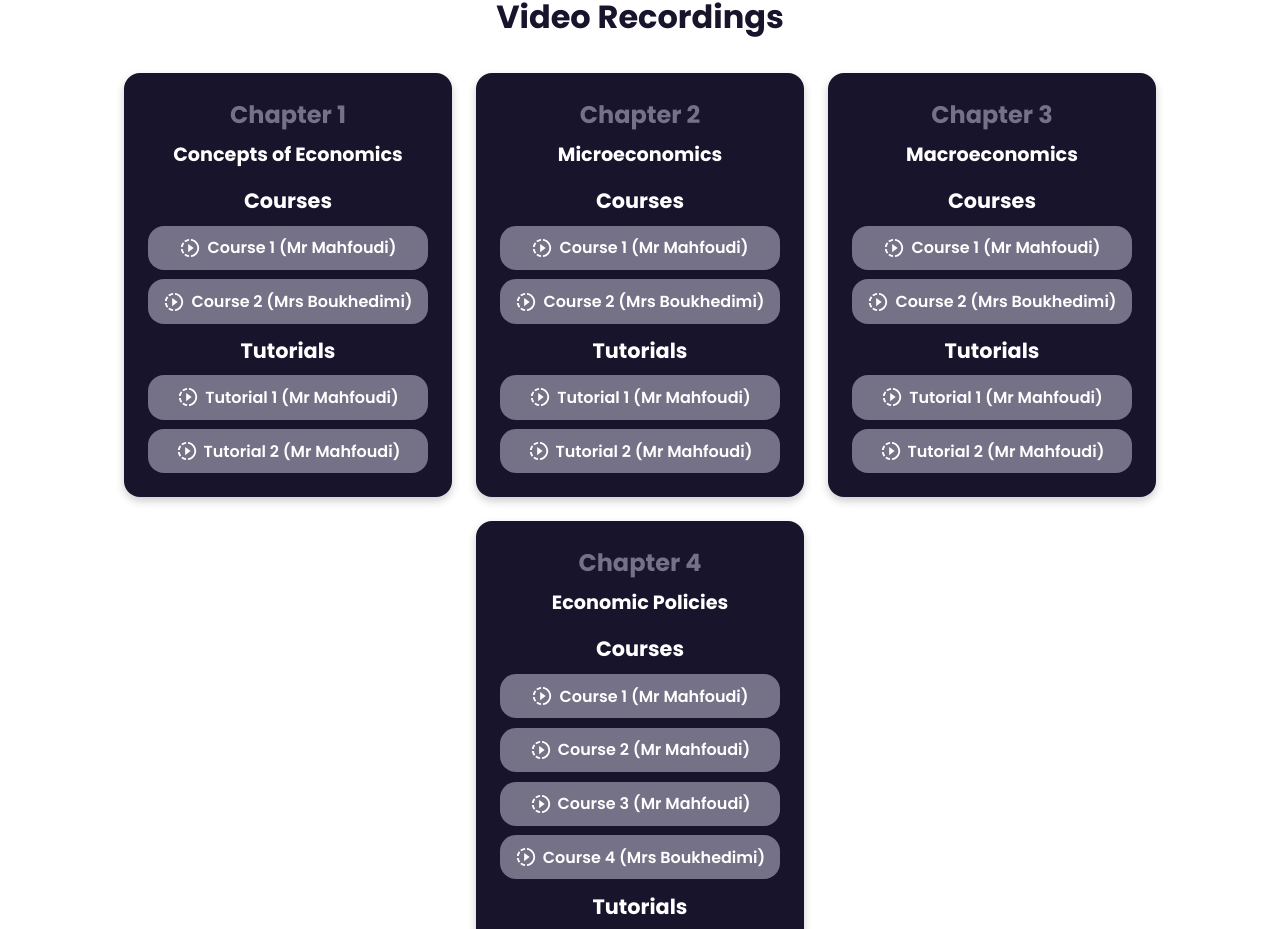
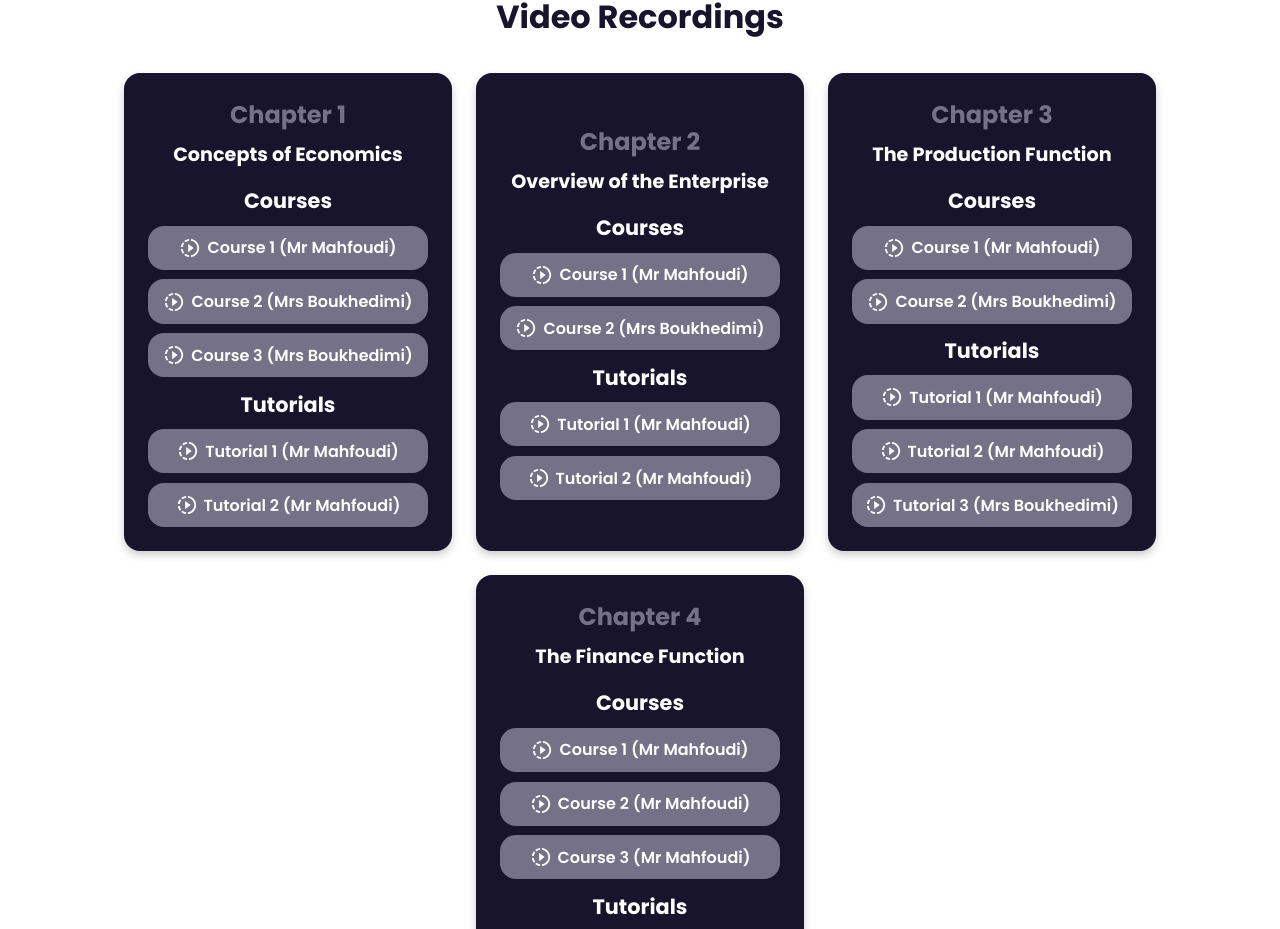
Before and after one commit to soualahmohammedzakaria/ECON-Master, a React (Create React App) app: page / in a window 1280 px wide. Shown: the part 1476-2405 px from the top of the page. Built offline with nearby package versions, Linux system fonts and the light colour scheme; the HTML template or start-up script is replaced by a standard one.

Commit message:
Fixed links issues and improved the exam sheet page

```diff
--- a/src/components/exams/ExamSheet/ExamSheet.css
+++ b/src/components/exams/ExamSheet/ExamSheet.css
@@ -99,15 +99,15 @@
   }
 
   input[type="checkbox"] {
-  /* Remove default checkbox styling */
+    -webkit-appearance: none;
     appearance: none;
     width: 16px;
     height: 16px;
-  border: 2px solid #757187; /* fallback color */
+    border: 2px solid #757187;
     border-radius: 4px;
-  display: inline-flex; /* Use flex to center content */
-  align-items: center; /* Center vertically */
-  justify-content: center; /* Center horizontally */
+    display: inline-flex;
+    align-items: center;
+    justify-content: center;
     vertical-align: middle;
     margin-right: 10px;
     cursor: pointer;
@@ -117,11 +117,20 @@ input[type="checkbox"] {
 input[type="checkbox"]:checked {
     background-color: var(--primary-color);
     border-color: var(--primary-color);
+    position: relative;
 }
 
 input[type="checkbox"]:checked::after {
     content: '✓';
     font-size: 12px;
     color: var(--white-color);
-  display: inline-block;
+    display: flex;
+    justify-content: center;
+    align-items: center;
+    position: absolute;
+    top: 50%;
+    left: 50%;
+    transform: translate(-50%, -50%);
+    width: 100%;
+    height: 100%;
 }
--- a/src/components/exams/ExamSheet/ExamSheet.js
+++ b/src/components/exams/ExamSheet/ExamSheet.js
@@ -5,7 +5,7 @@ import { questions } from '../../../data/Questions';
 const ExamSheet = ({ chapters, time, test, nbqsts }) => {
   const [selectedAnswers, setSelectedAnswers] = useState([]);
   const [timeLeft, setTimeLeft] = useState(time * 60); // Convert minutes to seconds
-  const [grade, setGrade] = useState(null);
+  const [grade, setGrade] = useState(0);
   const [isSubmitted, setIsSubmitted] = useState(false);
 
   // Memoize chaptersArray to avoid recomputation
@@ -85,7 +85,7 @@ const ExamSheet = ({ chapters, time, test, nbqsts }) => {
       let questionGrade = 0;
 
       selected.forEach(answerIndex => {
-        if (correctAnswers.includes(answerIndex)) {
+        if (!correctAnswers.includes(answerIndex)) {
           // Add portion for correct answer
           questionGrade += portionPerCorrectAnswer;
         } else {
@@ -95,7 +95,7 @@ const ExamSheet = ({ chapters, time, test, nbqsts }) => {
       });
 
       // Ensure the question grade does not go below 0
-      questionGrade = Math.max(0, questionGrade);
+      if (questionGrade < 0) questionGrade = 0;
 
       // Add this question's grade to the total
       totalGrade += questionGrade;
--- a/src/components/general/Navbar/Navbar.js
+++ b/src/components/general/Navbar/Navbar.js
@@ -22,7 +22,7 @@ export default function Navbar() {
     return (
         <>
             <nav className="navbar">
-                <Link className="logo" to={"/"}>
+                <Link className="logo" to="/">
                     <img src={Logo} alt="ECON Master" className="logo-img" />
                     <span className="site-name">ECON Master</span>
                 </Link>
--- a/src/components/home/Videos/Videos.js
+++ b/src/components/home/Videos/Videos.js
@@ -29,8 +29,8 @@ export default function Videos() {
             {course.tutorials.map((video, index) => (
                 <button
                     key={index}
-                    className="video-link-button" // New test button
-                    onClick={window.open(video.link, '_blank')}
+                    className="video-link-button"
+                    onClick={() => window.open(video.link, '_blank')}
                 >
                     <MdSlowMotionVideo size={22} />
                     Tutorial {index + 1} ({video.professor})
--- a/src/data/Videos.js
+++ b/src/data/Videos.js
@@ -3,109 +3,113 @@ export const videos = {
     videos_list: [
         {
             chapter_title: 'Chapter 1',
-            chapter_link: 'https://www.youtube.com/watch?v=9v4fGKz7h4M',
+            chapter_link: 'https://drive.google.com/drive/folders/11dInIEntTBoOP5EJ8YjCcIoYhPAbLuli?usp=drive_link',
             chapter_name: 'Concepts of Economics',
             tutorials: [
                 {
                     professor: 'Mr Mahfoudi',
-                    link: 'https://www.youtube.com/watch?v=9v4fGKz7h4M'
+                    link: 'https://drive.google.com/file/d/1_aq7t2hnuuN8UEXwM7F1GRlLMgKGF2Ef/view?usp=drive_link'
                 },
                 {
                     professor: 'Mr Mahfoudi',
-                    link: 'https://www.youtube.com/watch?v=9v4fGKz7h4M'
+                    link: 'https://drive.google.com/file/d/1_aq7t2hnuuN8UEXwM7F1GRlLMgKGF2Ef/view?usp=drive_link'
                 }
             ],
             courses: [
                 {
                     professor: 'Mr Mahfoudi',
-                    link: 'https://www.youtube.com/watch?v=9v4fGKz7h4M'
+                    link: 'https://drive.google.com/file/d/1_aq7t2hnuuN8UEXwM7F1GRlLMgKGF2Ef/view?usp=drive_link'
                 },
                 {
                     professor: 'Mrs Boukhedimi',
-                    link: 'https://www.youtube.com/watch?v=9v4fGKz7h4M'
+                    link: 'https://drive.google.com/file/d/1_aq7t2hnuuN8UEXwM7F1GRlLMgKGF2Ef/view?usp=drive_link'
+                },
+                {
+                    professor: 'Mrs Boukhedimi',
+                    link: 'https://drive.google.com/file/d/1_aq7t2hnuuN8UEXwM7F1GRlLMgKGF2Ef/view?usp=drive_link'
                 }
             ]
         },
         {
             chapter_title: 'Chapter 2',
-            chapter_link: 'https://www.youtube.com/watch?v=9v4fGKz7h4M',
-            chapter_name: 'Microeconomics',
+            chapter_link: 'https://drive.google.com/drive/folders/11dInIEntTBoOP5EJ8YjCcIoYhPAbLuli?usp=drive_link',
+            chapter_name: 'Overview of the Enterprise',
             tutorials: [
                 {
                     professor: 'Mr Mahfoudi',
-                    link: 'https://www.youtube.com/watch?v=9v4fGKz7h4M'
+                    link: 'https://drive.google.com/file/d/1_aq7t2hnuuN8UEXwM7F1GRlLMgKGF2Ef/view?usp=drive_link'
                 },
                 {
                     professor: 'Mr Mahfoudi',
-                    link: 'https://www.youtube.com/watch?v=9v4fGKz7h4M'
+                    link: 'https://drive.google.com/file/d/1_aq7t2hnuuN8UEXwM7F1GRlLMgKGF2Ef/view?usp=drive_link'
                 }
             ],
             courses: [
                 {
                     professor: 'Mr Mahfoudi',
-                    link: 'https://www.youtube.com/watch?v=9v4fGKz7h4M'
+                    link: 'https://drive.google.com/file/d/1_aq7t2hnuuN8UEXwM7F1GRlLMgKGF2Ef/view?usp=drive_link'
                 },
                 {
                     professor: 'Mrs Boukhedimi',
-                    link: 'https://www.youtube.com/watch?v=9v4fGKz7h4M'
+                    link: 'https://drive.google.com/file/d/1_aq7t2hnuuN8UEXwM7F1GRlLMgKGF2Ef/view?usp=drive_link'
                 }
             ]
         },
         {
             chapter_title: 'Chapter 3',
-            chapter_link: 'https://www.youtube.com/watch?v=9v4fGKz7h4M',
-            chapter_name: 'Macroeconomics',
+            chapter_link: 'https://drive.google.com/drive/folders/11dInIEntTBoOP5EJ8YjCcIoYhPAbLuli?usp=drive_link',
+            chapter_name: 'The Production Function',
             tutorials: [
                 {
                     professor: 'Mr Mahfoudi',
-                    link: 'https://www.youtube.com/watch?v=9v4fGKz7h4M'
+                    link: 'https://drive.google.com/file/d/1_aq7t2hnuuN8UEXwM7F1GRlLMgKGF2Ef/view?usp=drive_link'
                 },
                 {
                     professor: 'Mr Mahfoudi',
-                    link: 'https://www.youtube.com/watch?v=9v4fGKz7h4M'
+                    link: 'https://drive.google.com/file/d/1_aq7t2hnuuN8UEXwM7F1GRlLMgKGF2Ef/view?usp=drive_link'
+                },
+                {
+                    professor: 'Mrs Boukhedimi',
+                    link: 'https://drive.google.com/file/d/1_aq7t2hnuuN8UEXwM7F1GRlLMgKGF2Ef/view?usp=drive_link'
                 }
             ],
             courses: [
                 {
                     professor: 'Mr Mahfoudi',
-                    link: 'https://www.youtube.com/watch?v=9v4fGKz7h4M'
+                    link: 'https://drive.google.com/file/d/1_aq7t2hnuuN8UEXwM7F1GRlLMgKGF2Ef/view?usp=drive_link'
                 },
                 {
                     professor: 'Mrs Boukhedimi',
-                    link: 'https://www.youtube.com/watch?v=9v4fGKz7h4M'
+                    link: 'https://drive.google.com/file/d/1_aq7t2hnuuN8UEXwM7F1GRlLMgKGF2Ef/view?usp=drive_link'
                 }
             ]
         },
         {
             chapter_title: 'Chapter 4',
-            chapter_link: 'https://www.youtube.com/watch?v=9v4fGKz7h4M',
-            chapter_name: 'Economic Policies',
+            chapter_link: 'https://drive.google.com/drive/folders/11dInIEntTBoOP5EJ8YjCcIoYhPAbLuli?usp=drive_link',
+            chapter_name: 'The Finance Function',
             tutorials: [
                 {
                     professor: 'Mr Mahfoudi',
-                    link: 'https://www.youtube.com/watch?v=9v4fGKz7h4M'
+                    link: 'https://drive.google.com/file/d/1_aq7t2hnuuN8UEXwM7F1GRlLMgKGF2Ef/view?usp=drive_link'
                 },
                 {
                     professor: 'Mr Mahfoudi',
-                    link: 'https://www.youtube.com/watch?v=9v4fGKz7h4M'
+                    link: 'https://drive.google.com/file/d/1_aq7t2hnuuN8UEXwM7F1GRlLMgKGF2Ef/view?usp=drive_link'
                 }
             ],
             courses: [
                 {
                     professor: 'Mr Mahfoudi',
-                    link: 'https://www.youtube.com/watch?v=9v4fGKz7h4M'
+                    link: 'https://drive.google.com/file/d/1_aq7t2hnuuN8UEXwM7F1GRlLMgKGF2Ef/view?usp=drive_link'
                 },
                 {
                     professor: 'Mr Mahfoudi',
-                    link: 'https://www.youtube.com/watch?v=9v4fGKz7h4M'
+                    link: 'https://drive.google.com/file/d/1_aq7t2hnuuN8UEXwM7F1GRlLMgKGF2Ef/view?usp=drive_link'
                 },
                 {
                     professor: 'Mr Mahfoudi',
-                    link: 'https://www.youtube.com/watch?v=9v4fGKz7h4M'
-                },
-                {
-                    professor: 'Mrs Boukhedimi',
-                    link: 'https://www.youtube.com/watch?v=9v4fGKz7h4M'
+                    link: 'https://drive.google.com/file/d/1_aq7t2hnuuN8UEXwM7F1GRlLMgKGF2Ef/view?usp=drive_link'
                 }
             ]
         }
```
Also changed, not shown: src/components/home/Tests/Tests.js (+16 -5 lines), src/data/Questions.js (+12 -12 lines). Lines whose indentation alone changed are shown as unchanged.
